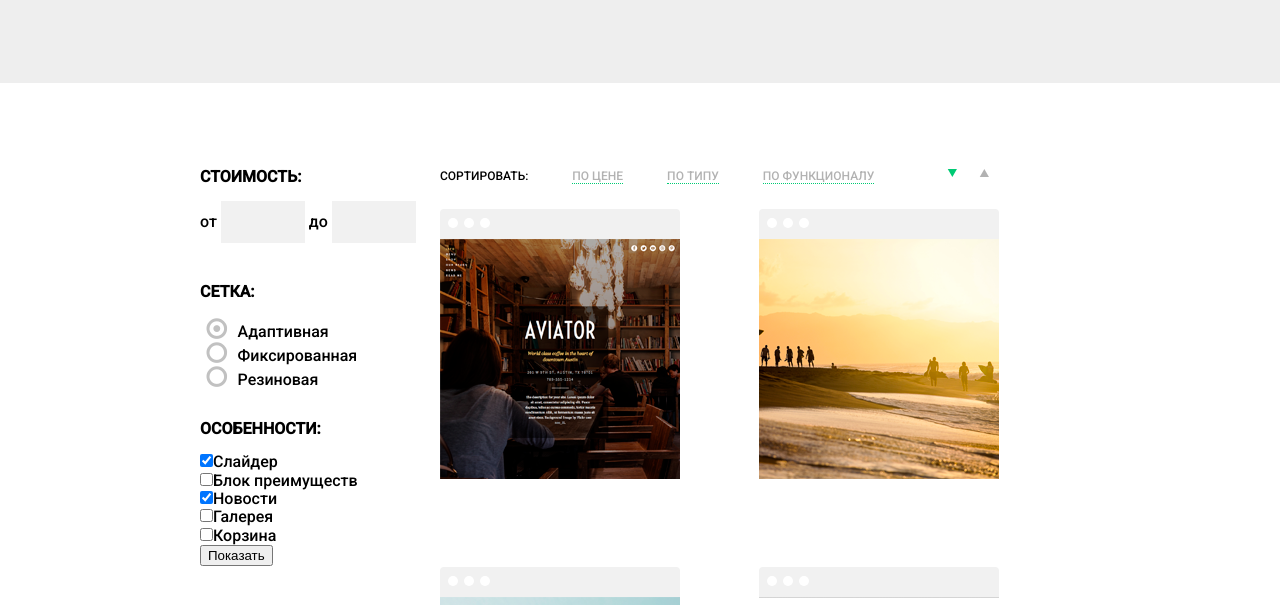
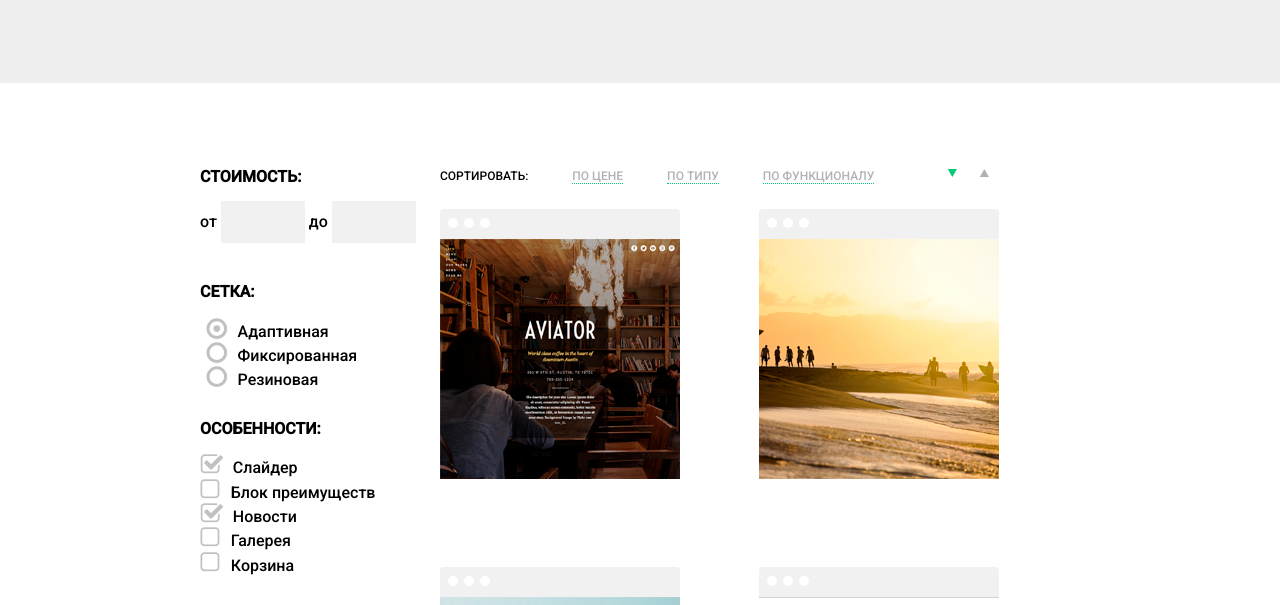
Before and after one commit to randomword/nerds, a plain HTML site: page catalog.html in a window 1280 px wide. Shown: the part 274-879 px from the top of the page. Drawn offline with Linux system fonts and the light colour scheme; files whose address does not match are found by name.

Commit message:
Добавлена разметка сайдбара для каталога на CSS

```diff
--- a/catalog.html
+++ b/catalog.html
@@ -5,8 +5,8 @@
   <link href="https://fonts.googleapis.com/css?family=Roboto:300,500&amp;
               subset=cyrillic" rel="stylesheet">
   <link rel="stylesheet" type="text/css" href="css/normalize.css">
+  <link rel="stylesheet" type="text/css" href="css/symbols-nerds.css">
   <link rel="stylesheet" type="text/css" href="css/style.css">
-  <link rel="stylesheet" type="text/css" href="css/symbols-nerds.css">
   <title>Nerds</title>
 </head>
 <body>
@@ -31,54 +31,65 @@
     </div>
   </header>
   <main class="container clearfix">
-    <form class="catalog-sidebar">
+    <form class="catalog-sidebar" action="https://echo.htmlacademy.ru" method="post">
       <b>Стоимость:</b><br>
       <span>от</span>
       <input class="value-bar lower" type="text"></input>
       <span>до</span>
       <input class="value-bar upper" type="text"></input>
       <b>Сетка:</b><br>
-      <label>
       <div class="sidebar-grid">
-          <input class="catalog-radio" type="radio" checked>
+        <input class="catalog-radio" type="radio" id="grid-1" name="radio" checked>
+        <label for="grid-1">
           <span class="icon-circle"></span>
           Адаптивная
-          </input><br>
-          <input class="catalog-radio" type="radio">
+        </label><br>
+        <input class="catalog-radio" type="radio" id="grid-2" name="radio">
+        <label for="grid-2">
           <span class="icon-circle"></span>
           Фиксированная
-          </input><br>
-          <input class="catalog-radio" type="radio">
+        </label><br>
+        <input class="catalog-radio" type="radio" id="grid-3" name="radio">
+        <label for="grid-3">
           <span class="icon-circle"></span>
           Резиновая
-          </input>
+        </label>
       </div>
-      </label>
       <b>Особенности:</b>
       <ul class="sidebar-features">
         <li>
-          <label>
-            <input class="catalog-checkbox" type="checkbox" checked>Слайдер</input>
+          <input class="catalog-checkbox" type="checkbox" name="check-1" id="check-1" checked>
+          <label for="check-1">
+            <span class="icon-check-off"></span>
+            Слайдер
           </label>
         </li>
         <li>
-          <label>
-            <input class="catalog-checkbox" type="checkbox">Блок преимуществ</input>
+          <input class="catalog-checkbox" type="checkbox" name="check-2" id="check-2">
+          <label for="check-2">
+            <span class="icon-check-off"></span>
+            Блок преимуществ
           </label>
         </li>
         <li>
-          <label>
-            <input class="catalog-checkbox" type="checkbox" checked>Новости</input>
+          <input class="catalog-checkbox" type="checkbox" name="check-3" id="check-3" checked>
+          <label for="check-3">
+            <span class="icon-check-off"></span>
+            Новости
           </label>
         </li>
         <li>
-          <label>
-            <input class="catalog-checkbox" type="checkbox">Галерея</input>
+          <input class="catalog-checkbox" type="checkbox" name="check-4" id="check-4">
+          <label for="check-4">
+            <span class="icon-check-off"></span>
+            Галерея
           </label>
         </li>
         <li>
-          <label>
-            <input class="catalog-checkbox" type="checkbox">Корзина</input>
+          <input class="catalog-checkbox" type="checkbox" name="check-5" id="check-5">
+          <label for="check-5">
+            <span class="icon-check-off"></span>
+            Корзина
           </label>
         </li>
       </ul>
--- a/css/style.css
+++ b/css/style.css
@@ -423,14 +423,6 @@ p{
   font-family: "Roboto", sans-serif;
 }
 
-.catalog-radio{
-  margin-bottom: 15px;
-}
-
-.catalog-sidebar input[type="radio"]{
-  display: none;
-}
-
 .catalog-sidebar ul{
   list-style: none;
   margin: 0;
@@ -442,25 +434,75 @@ p{
   padding: 0;
 }
 
-.sidebar-grid input[type="radio"]+
-.icon-circle::before{
-  content: "\25cb";
+.catalog-radio{
+  margin-bottom: 15px;
+}
+
+.catalog-radio + label{
+  cursor: pointer;
+}
+
+.catalog-sidebar input[type="radio"]{
+  display: none;
+}
+
+.catalog-sidebar input[type="radio"]:not(checked) +
+label .icon-circle:before{
   color: #c1c1c1;
   font-size: 24px;
 }
 
 .catalog-sidebar input[type="radio"]:checked +
-.icon-circle::before{
+label .icon-circle:before{
   content: "\25cf";
   color: #c1c1c1;
   font-size: 24px;
+}
+
+.catalog-checkbox{
+  margin-bottom: 15px;
+}
+
+.catalog-checkbox + label{
+  cursor: pointer;
+}
+
+.catalog-sidebar input[type="checkbox"]{
+  display: none;
+}
+
+.catalog-sidebar input[type="checkbox"]:not(checked) +
+label .icon-check-off:before{
+  margin-left: -2px;
+  color: #c1c1c1;
+  font-size: 24px;
+}
+
+.catalog-sidebar input[type="checkbox"]:checked +
+label .icon-check-off:before{
+  margin-left: 0px;
+  content: "\2611";
+  color: #c1c1c1;
+  font-size: 24px;
+}
+
+.catalog-sidebar button{
+  width: 155px;
+  height: 40px;
+  margin-top: 40px;
+  text-align: center;
+  border: none;
+  border-radius: 4px;
+  font-family: "Roboto", sans-serif;
+  font-weight: 500;
+  text-transform: uppercase;
 }
 
 .catalog-content{
   float: left;
   position: relative;
   width: 560px;
-  margin-top: 80px;``
+  margin-top: 80px;
 }
 
 .catalog-content .increase{
```
Also changed, not shown: index.html (+1 -1 lines). Lines whose indentation alone changed are shown as unchanged.
